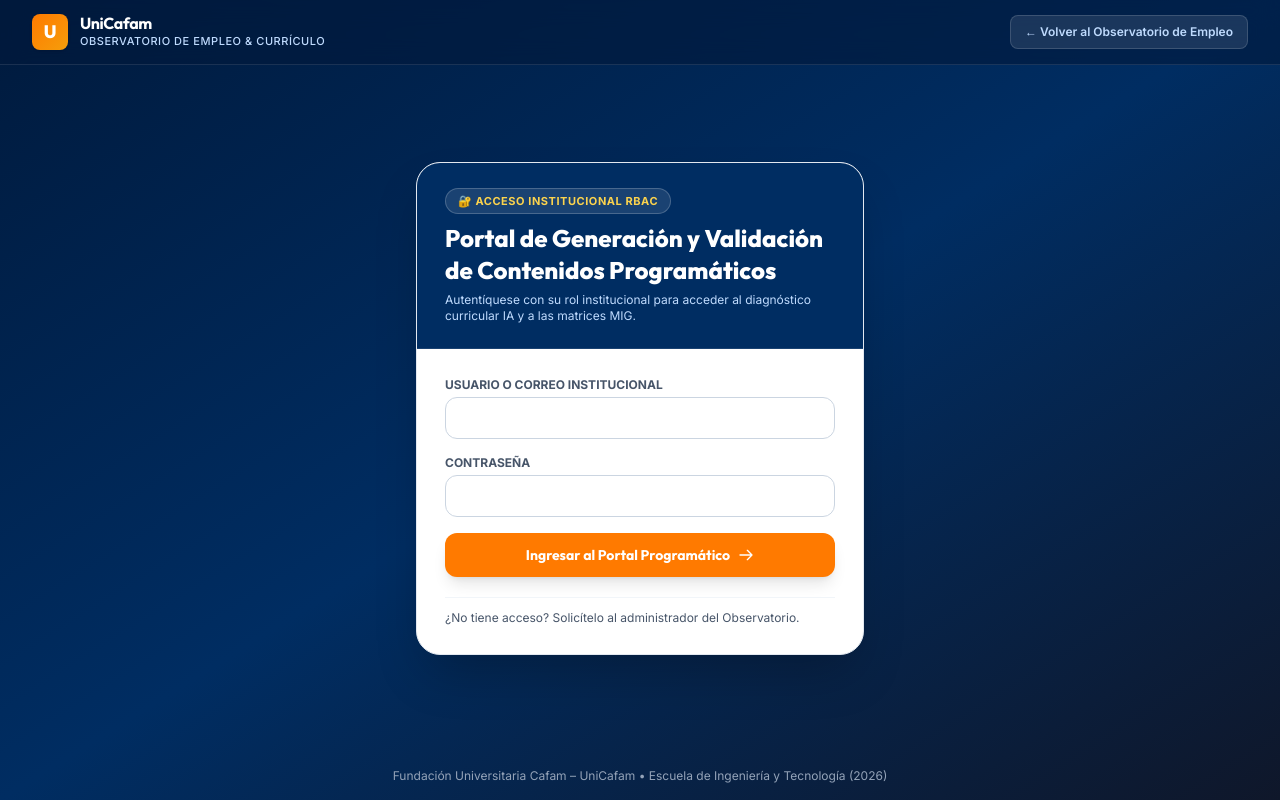
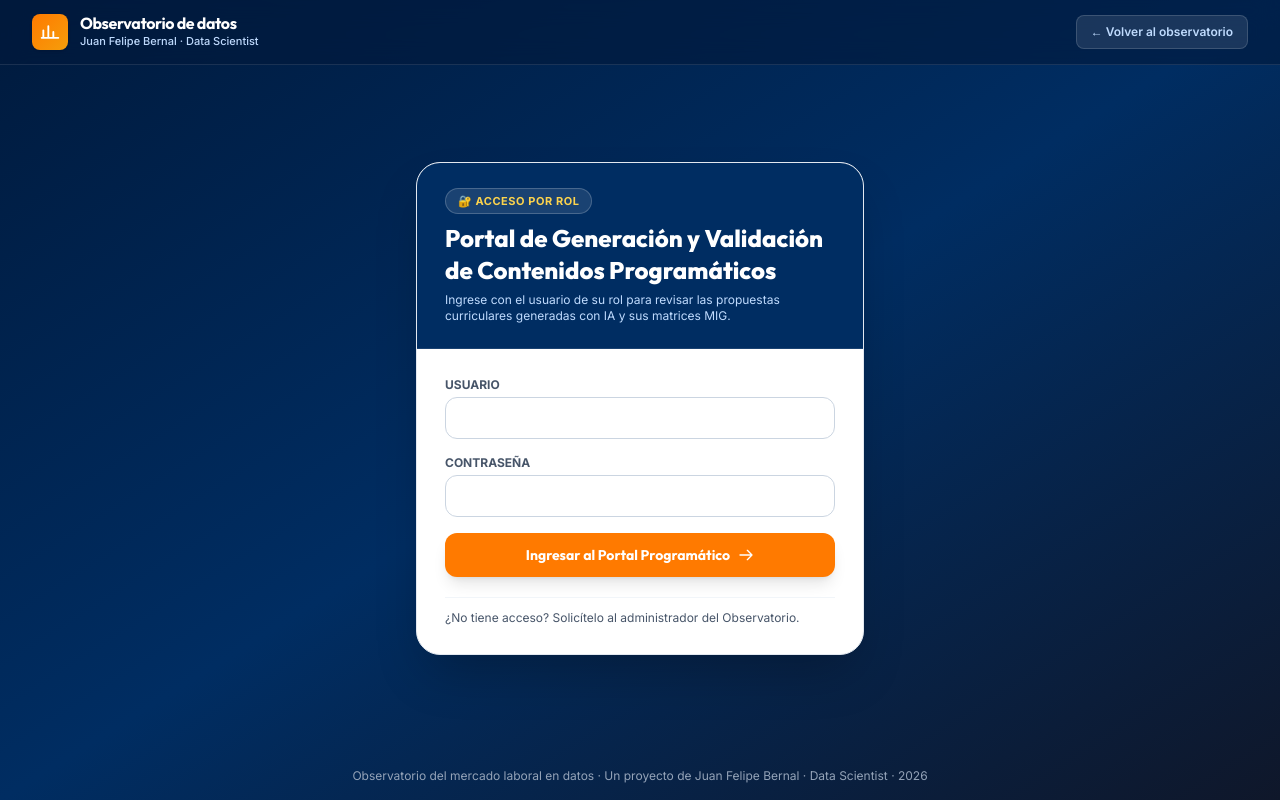
Before and after one commit to jfbernalp/proyecto_investigativo, a FastAPI app: page /login in a window 1280 px wide. Run offline with FastAPI, Linux system fonts and the light colour scheme; parts of the project's set-up code (start-up, migrations or seed data) failed here and were passed over; some libraries are stand-ins or nearby versions.

Commit message:
feat(identidad): sin UniCafam en el sitio; identidad personal Juan Felipe Bernal · Data Scientist
- Encabezado y pie de la landing, del login y del portal (nuevo pie) con la identidad personal.
- Títulos, nombre de la app, marca y logo del portal neutrales; tokens CSS unicafam-* → marca-*.
- Usuarios: se eliminan los alias @unicafam.edu.co; nombres visibles neutrales (Comité curricular,
  Consultor curricular, Administrador del observatorio). Cookie de sesión renombrada (cierra sesiones).
- Auditoría MEN sin 'institucion'; descarga MATRIZ_MIG_MASTER_PROPUESTAS.xlsx; título del tablero de
  Superset 'Observatorio del mercado laboral en datos'.
- No cambia el contenido curricular (prompt, propuestas, Excel MIG) ni los registros de auditoría.

Co-Authored-By: Claude Opus 5.5 <noreply@anthropic.com>

```diff
--- a/scripts/regenerar_propuestas.py
+++ b/scripts/regenerar_propuestas.py
@@ -25,7 +25,7 @@ from src.ai_curriculum.curriculum_schemas import EstadoPropuesta  # noqa: E402
 from src.ai_curriculum.gap_analyzer import contexto_para_verificar  # noqa: E402
 from src.ai_curriculum.verificador_cifras import verificar_propuesta  # noqa: E402
 
-USUARIO = "Observatorio UniCafam"
+USUARIO = "Observatorio de datos"
 ROL = "Regeneración con contexto verificado"
 FEEDBACK = (
     "Regeneración institucional con el contexto de mercado verificado del observatorio. Mantenga el tipo de "
--- a/src/web/__init__.py
+++ b/src/web/__init__.py
@@ -1,4 +1,4 @@
 """
-Módulo Web - Portal y Landing Page Institucional UniCafam
+Módulo Web - Landing del observatorio y portal curricular
 Observatorio de Inteligencia Laboral y Pertinencia Curricular
 """
--- a/src/web/app.py
+++ b/src/web/app.py
@@ -1,5 +1,5 @@
 """
-Servidor Web FastAPI - Observatorio de Inteligencia Laboral y Diseño Curricular UniCafam.
+Servidor Web FastAPI - Observatorio del mercado laboral en datos y portal curricular con IA.
 Provee la Landing Page de 3 páginas, el Portal Directivo del Usuario Aprobador (HITL),
 el ciclo de refinamiento asistido por IA y los endpoints de descarga de la Matriz MIG.
 """
@@ -44,7 +44,7 @@ async def ciclo_de_vida(_app):
 
 app = FastAPI(
     lifespan=ciclo_de_vida,
-    title="Observatorio de Empleo & Portal de Contenidos Programáticos | UniCafam",
+    title="Observatorio del mercado laboral en datos · Portal curricular",
     description="Observatorio de Inteligencia Laboral con Superset embebido y Portal de Generación y Validación Curricular (RBAC 3 Roles)",
     version="3.0.0"
 )
@@ -68,7 +68,7 @@ app.mount("/static", StaticFiles(directory=str(STATIC_DIR)), name="static")
 SECRET_KEY = os.getenv("APPROVER_SECRET_KEY", "")
 if len(SECRET_KEY) < 32:
     raise RuntimeError("APPROVER_SECRET_KEY debe estar definida en el entorno (mínimo 32 caracteres).")
-COOKIE_NAME = "unicafam_approver_session"
+COOKIE_NAME = "observatorio_sesion"
 DURACION_SESION_SEG = int(os.getenv("PORTAL_SESION_HORAS", "8")) * 3600
 # Detrás de Traefik el sitio es HTTPS; solo para desarrollo local por HTTP se puede poner en 0.
 COOKIE_SEGURA = os.getenv("PORTAL_COOKIE_SECURE", "1") != "0"
@@ -83,19 +83,10 @@ HASHES_POR_ROL = {
 }
 
 USUARIOS_APROBADORES = {
-    "visualizador": {"nombre": "Docente / Consultor Curricular UniCafam", "rol": "Usuario Visualizador", "role_code": "visualizador"},
-    "visualizador@unicafam.edu.co": {"nombre": "Docente / Consultor Curricular UniCafam", "rol": "Usuario Visualizador", "role_code": "visualizador"},
-    "aprobador": {"nombre": "Decanatura / Comité Curricular UniCafam", "rol": "Usuario Aprobador", "role_code": "aprobador"},
-    "aprobador@unicafam.edu.co": {"nombre": "Decanatura / Comité Curricular UniCafam", "rol": "Usuario Aprobador", "role_code": "aprobador"},
-    "decano@unicafam.edu.co": {"nombre": "Ing. Decano de Escuela", "rol": "Usuario Aprobador (Decanatura)", "role_code": "aprobador"},
-    "decanatura@unicafam.edu.co": {"nombre": "Ing. Decano de Escuela", "rol": "Usuario Aprobador (Decanatura)", "role_code": "aprobador"},
-    "director@unicafam.edu.co": {"nombre": "Director de Programa Ciencia y Análisis de Datos", "rol": "Usuario Aprobador (Dirección de Programa)", "role_code": "aprobador"},
-    "direccion@unicafam.edu.co": {"nombre": "Director de Programa Ciencia y Análisis de Datos", "rol": "Usuario Aprobador (Dirección de Programa)", "role_code": "aprobador"},
-    "comite@unicafam.edu.co": {"nombre": "Comité Curricular Institucional", "rol": "Usuario Aprobador (Comité MEN)", "role_code": "aprobador"},
-    "administrador": {"nombre": "Administrador General del Observatorio", "rol": "Usuario Administrador", "role_code": "administrador"},
-    "admin": {"nombre": "Administrador General del Observatorio", "rol": "Usuario Administrador", "role_code": "administrador"},
-    "admin@unicafam.edu.co": {"nombre": "Administrador General del Observatorio", "rol": "Usuario Administrador", "role_code": "administrador"},
-    "administrador@unicafam.edu.co": {"nombre": "Administrador General del Observatorio", "rol": "Usuario Administrador", "role_code": "administrador"},
+    "visualizador": {"nombre": "Consultor curricular", "rol": "Usuario Visualizador", "role_code": "visualizador"},
+    "aprobador": {"nombre": "Comité curricular", "rol": "Usuario Aprobador", "role_code": "aprobador"},
+    "administrador": {"nombre": "Administrador del observatorio", "rol": "Usuario Administrador", "role_code": "administrador"},
+    "admin": {"nombre": "Administrador del observatorio", "rol": "Usuario Administrador", "role_code": "administrador"},
 }
 
 
@@ -348,7 +339,7 @@ def obtener_kpis_mercado() -> Dict[str, Any]:
 # ==============================================================================
 @app.api_route("/", methods=["GET", "HEAD"], response_class=HTMLResponse)
 async def index(request: Request):
-    """Página principal de 3 pestañas con línea gráfica UniCafam y Gatekeeper de aprobación."""
+    """Landing pública del observatorio (narrativa por escenas y tablero embebido)."""
     curriculo_data = obtener_datos_curriculares()
     kpis_data = obtener_kpis_mercado()
     aprobador_actual = obtener_aprobador_actual(request)
@@ -775,7 +766,6 @@ async def obtener_bitacora_auditoria_men(request: Request):
                 **rev
             })
     return JSONResponse({
-        "institucion": "Fundación Universitaria Cafam (UniCafam)",
         "normativa": "Decreto 1330 de 2019 - Ministerio de Educación Nacional (MEN)",
         "resumen_estados": datos["resumen_estados"],
         "total_eventos_auditoria": len(bitacora),
@@ -820,7 +810,7 @@ async def descargar_consolidado():
 
     return FileResponse(
         path=str(consolidado_path),
-        filename="MATRIZ_MIG_MASTER_PROPUESTAS_UNICAFAM.xlsx",
+        filename="MATRIZ_MIG_MASTER_PROPUESTAS.xlsx",
         media_type=XLSX_MEDIA_TYPE
     )
 
--- a/src/web/templates/_macros_portal.html
+++ b/src/web/templates/_macros_portal.html
@@ -4,7 +4,7 @@
   {%- elif estado == 'RECHAZADO' -%}
     <span class="inline-flex items-center gap-1.5 px-2.5 py-1 rounded-full bg-rose-600 text-white text-[11px] font-extrabold uppercase tracking-wide">✕ Rechazado</span>
   {%- elif estado == 'EN_AJUSTE' -%}
-    <span class="inline-flex items-center gap-1.5 px-2.5 py-1 rounded-full bg-unicafam-blue text-white text-[11px] font-extrabold uppercase tracking-wide">
+    <span class="inline-flex items-center gap-1.5 px-2.5 py-1 rounded-full bg-marca-blue text-white text-[11px] font-extrabold uppercase tracking-wide">
       <span class="w-2.5 h-2.5 border-2 border-white border-t-transparent rounded-full animate-spin"></span> En ajuste IA
     </span>
   {%- else -%}
--- a/src/web/templates/login.html
+++ b/src/web/templates/login.html
@@ -3,7 +3,7 @@
 <head>
   <meta charset="UTF-8">
   <meta name="viewport" content="width=device-width, initial-scale=1.0">
-  <title>Ingreso Institucional | Portal de Contenidos Programáticos UniCafam</title>
+  <title>Ingresar | Observatorio del mercado laboral en datos</title>
   <script src="https://cdn.tailwindcss.com"></script>
   <link rel="preconnect" href="https://fonts.googleapis.com">
   <link rel="preconnect" href="https://fonts.gstatic.com" crossorigin>
@@ -13,7 +13,7 @@
       theme: {
         extend: {
           colors: {
-            unicafam: {
+            marca: {
               navy: '#002D62',
               navyDark: '#001A3D',
               blue: '#0056B3',
@@ -31,22 +31,22 @@
     }
   </script>
 </head>
-<body class="min-h-screen flex flex-col justify-between bg-gradient-to-br from-unicafam-navyDark via-unicafam-navy to-slate-900 text-slate-800 antialiased">
+<body class="min-h-screen flex flex-col justify-between bg-gradient-to-br from-marca-navyDark via-marca-navy to-slate-900 text-slate-800 antialiased">
 
   <!-- Barra Superior -->
-  <header class="w-full border-b border-white/10 bg-unicafam-navyDark/60 backdrop-blur-md">
+  <header class="w-full border-b border-white/10 bg-marca-navyDark/60 backdrop-blur-md">
     <div class="max-w-7xl mx-auto px-4 sm:px-6 lg:px-8 h-16 flex items-center justify-between">
       <a href="/" class="flex items-center gap-3 group">
-        <div class="w-9 h-9 rounded-lg bg-gradient-to-br from-unicafam-accent to-amber-500 flex items-center justify-center shadow text-white font-display font-extrabold text-lg">
-          U
+        <div class="w-9 h-9 rounded-lg bg-gradient-to-br from-marca-accent to-amber-500 flex items-center justify-center shadow">
+          <svg class="w-5 h-5 text-white" viewBox="0 0 24 24" fill="none" stroke="currentColor" stroke-width="2.2" stroke-linecap="round" aria-hidden="true"><path d="M4 19V10M10 19V5M16 19v-7M22 19H2"/></svg>
         </div>
         <div>
-          <span class="text-white font-display font-bold text-base tracking-tight block leading-none">UniCafam</span>
-          <span class="text-blue-200 text-[11px] font-medium tracking-wider uppercase block mt-0.5">Observatorio de Empleo & Currículo</span>
+          <span class="text-white font-display font-bold text-base tracking-tight block leading-none">Observatorio de datos</span>
+          <span class="text-blue-200 text-[11px] font-medium block mt-0.5">Juan Felipe Bernal · Data Scientist</span>
         </div>
       </a>
       <a href="/" class="inline-flex items-center gap-2 text-xs font-semibold text-blue-200 hover:text-white bg-white/10 hover:bg-white/15 px-3.5 py-2 rounded-lg border border-white/15 transition-all">
-        <span>← Volver al Observatorio de Empleo</span>
+        <span>← Volver al observatorio</span>
       </a>
     </div>
   </header>
@@ -56,15 +56,15 @@
     <div class="w-full max-w-md bg-white rounded-3xl shadow-2xl border border-slate-200 overflow-hidden">
 
       <!-- Encabezado de la Tarjeta -->
-      <div class="bg-unicafam-navy px-7 py-6 text-white border-b border-white/10">
+      <div class="bg-marca-navy px-7 py-6 text-white border-b border-white/10">
         <div class="inline-flex items-center gap-2 px-3 py-1 rounded-full bg-white/10 border border-white/20 text-amber-300 text-[11px] font-bold uppercase tracking-wider mb-2">
-          🔐 Acceso Institucional RBAC
+          🔐 Acceso por rol
         </div>
         <h1 class="font-display font-extrabold text-xl sm:text-2xl leading-snug">
           Portal de Generación y Validación de Contenidos Programáticos
         </h1>
         <p class="text-blue-200 text-xs mt-1.5">
-          Autentíquese con su rol institucional para acceder al diagnóstico curricular IA y a las matrices MIG.
+          Ingrese con el usuario de su rol para revisar las propuestas curriculares generadas con IA y sus matrices MIG.
         </p>
       </div>
 
@@ -73,21 +73,21 @@
 
         <form id="form-login" onsubmit="iniciarSesion(event)" class="space-y-4">
           <div>
-            <label for="input-username" class="block text-xs font-bold uppercase text-slate-600 mb-1">Usuario o correo institucional</label>
+            <label for="input-username" class="block text-xs font-bold uppercase text-slate-600 mb-1">Usuario</label>
             <input id="input-username" type="text" required autocomplete="username"
-              class="w-full rounded-xl border border-slate-300 px-3.5 py-2.5 text-sm focus:outline-none focus:ring-2 focus:ring-unicafam-blue" />
+              class="w-full rounded-xl border border-slate-300 px-3.5 py-2.5 text-sm focus:outline-none focus:ring-2 focus:ring-marca-blue" />
           </div>
 
           <div>
             <label for="input-password" class="block text-xs font-bold uppercase text-slate-600 mb-1">Contraseña</label>
             <input id="input-password" type="password" required autocomplete="current-password"
-              class="w-full rounded-xl border border-slate-300 px-3.5 py-2.5 text-sm focus:outline-none focus:ring-2 focus:ring-unicafam-blue" />
+              class="w-full rounded-xl border border-slate-300 px-3.5 py-2.5 text-sm focus:outline-none focus:ring-2 focus:ring-marca-blue" />
           </div>
 
           <div id="login-error" class="hidden p-3 rounded-xl bg-rose-50 border border-rose-200 text-xs text-rose-700 font-medium"></div>
 
           <button id="btn-submit" type="submit"
-            class="w-full bg-unicafam-accent hover:bg-unicafam-accentHover text-white font-display font-bold text-sm py-3 rounded-xl shadow-lg transition-all flex items-center justify-center gap-2">
+            class="w-full bg-marca-accent hover:bg-marca-accentHover text-white font-display font-bold text-sm py-3 rounded-xl shadow-lg transition-all flex items-center justify-center gap-2">
             <span>Ingresar al Portal Programático</span>
             <svg class="w-4 h-4" fill="none" stroke="currentColor" viewBox="0 0 24 24"><path stroke-linecap="round" stroke-linejoin="round" stroke-width="2" d="M14 5l7 7m0 0l-7 7m7-7H3"></path></svg>
           </button>
@@ -102,7 +102,7 @@
   </main>
 
   <footer class="py-4 text-center text-xs text-slate-400">
-    Fundación Universitaria Cafam – UniCafam • Escuela de Ingeniería y Tecnología (2026)
+    Observatorio del mercado laboral en datos · Un proyecto de Juan Felipe Bernal · Data Scientist · 2026
   </footer>
 
   <script>
--- a/superset/construir_tablero.py
+++ b/superset/construir_tablero.py
@@ -289,7 +289,7 @@ def disenio(g):
     """position_json: secciones con encabezado y filas (ancho total 12)."""
     pos = {"DASHBOARD_VERSION_KEY": "v2", "ROOT_ID": {"type": "ROOT", "id": "ROOT_ID", "children": ["GRID_ID"]},
            "GRID_ID": {"type": "GRID", "id": "GRID_ID", "children": [], "parents": ["ROOT_ID"]},
-           "HEADER_ID": {"id": "HEADER_ID", "type": "HEADER", "meta": {"text": "Observatorio de Empleo · UniCafam"}}}
+           "HEADER_ID": {"id": "HEADER_ID", "type": "HEADER", "meta": {"text": "Observatorio del mercado laboral en datos"}}}
 
     def agregar(componente):
         pos[componente["id"]] = componente
@@ -384,7 +384,7 @@ def actualizar_tablero(ss, g, ds):
         "default_filters": "{}", "show_chart_timestamps": False,
     })
     ss.put(f"dashboard/{DASHBOARD_ID}", {
-        "dashboard_title": "Observatorio de Empleo · UniCafam", "css": CSS, "published": True,
+        "dashboard_title": "Observatorio del mercado laboral en datos", "css": CSS, "published": True,
         "position_json": json.dumps(disenio(g), ensure_ascii=False),
         "json_metadata": json.dumps(meta, ensure_ascii=False),
     })
```
Also changed, not shown: src/web/templates/_base_portal.html (+14 -12 lines), src/web/templates/index.html (+26 -25 lines), src/web/templates/nueva_propuesta.html (+5 -5 lines), src/web/templates/portal.html (+8 -8 lines), src/web/templates/propuesta_detalle.html (+36 -36 lines), tests/test_portal_web.py (+1 -1 lines).
